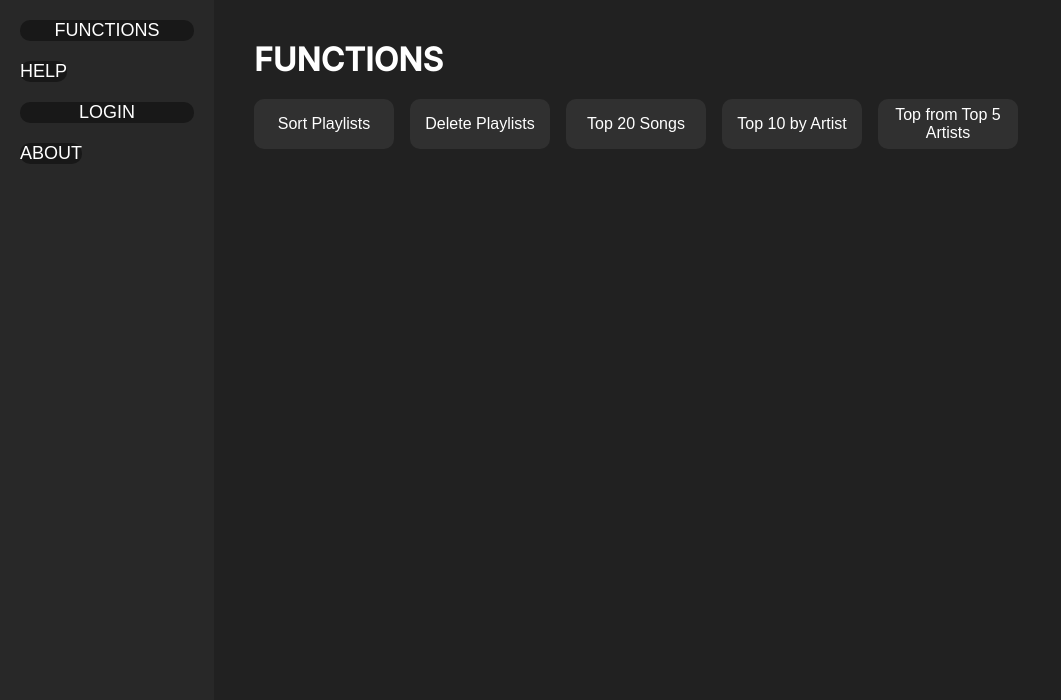
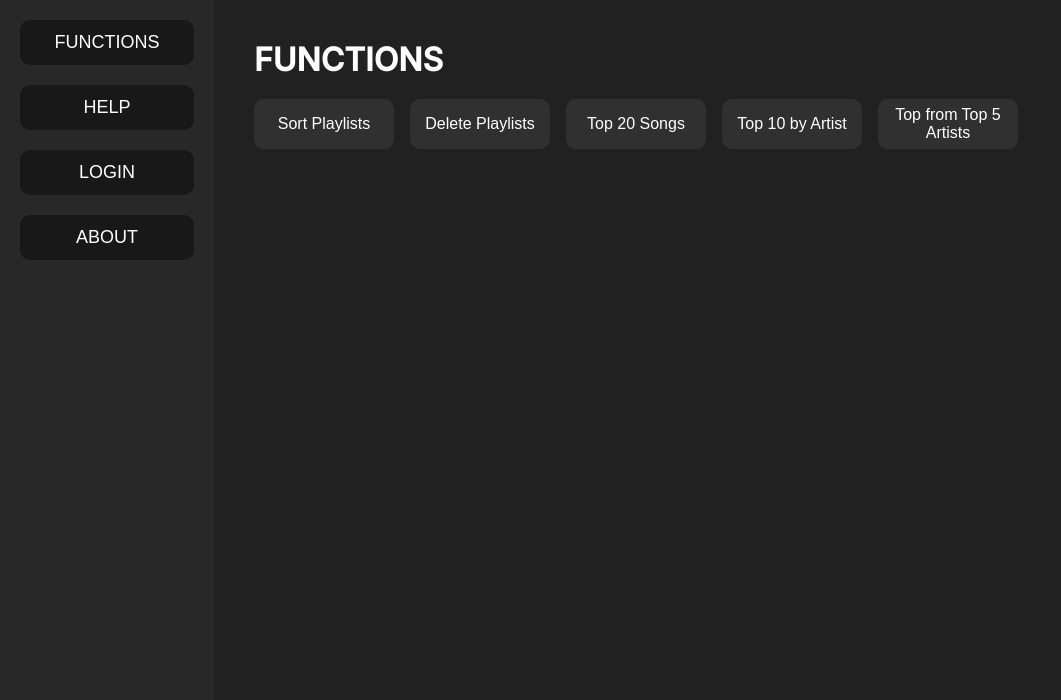
Before and after one commit to Franciszek821/spotifySorter, a Flask app: template templates/Functions/index.html in a window 1280 px wide. Shown: the part 100-800 px from the top of the page, without its empty margins (0-1061 px from the left). Run offline with Flask 3, Linux system fonts and the light colour scheme; the template is opened without the code that fills it: most values are stand-ins (such as "Sample title", 1, 10 or a date in 2020).

Commit message:
fix: Correct button dimensions in sidebar styles

```diff
--- a/static/Functions/style.css
+++ b/static/Functions/style.css
@@ -56,15 +56,17 @@ body {
 }
 
 .sidebar button {
-  width: 174;
-  height: 45;
+  width: 174px;
+  height: 45px;
   background: #181818;
   color: white;
   font-size: 18px;
+  padding: 12px;
   border: none;
   border-radius: 10px;
   cursor: pointer;
 }
+
 
 /* Main content */
 .main {
```
